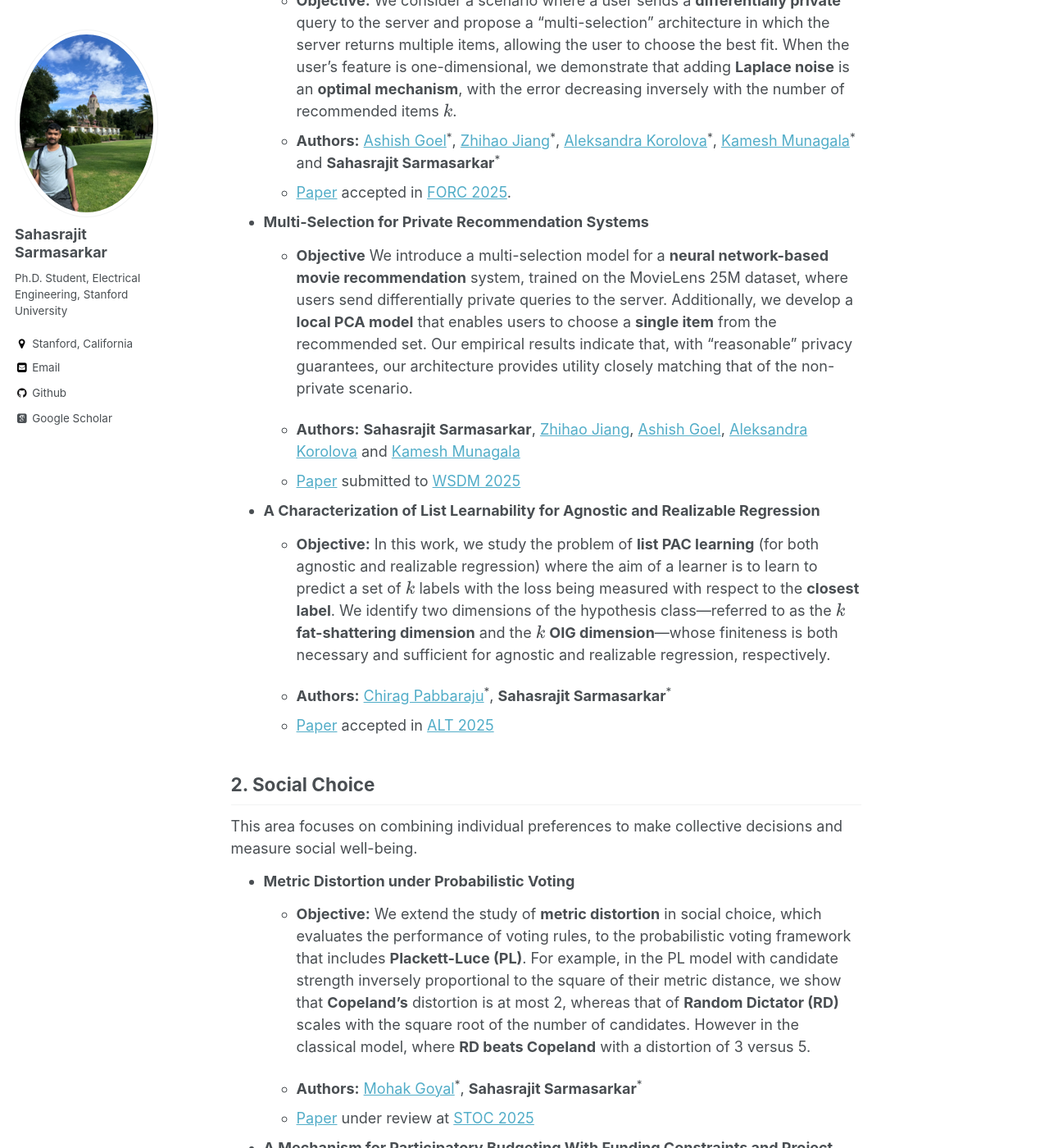
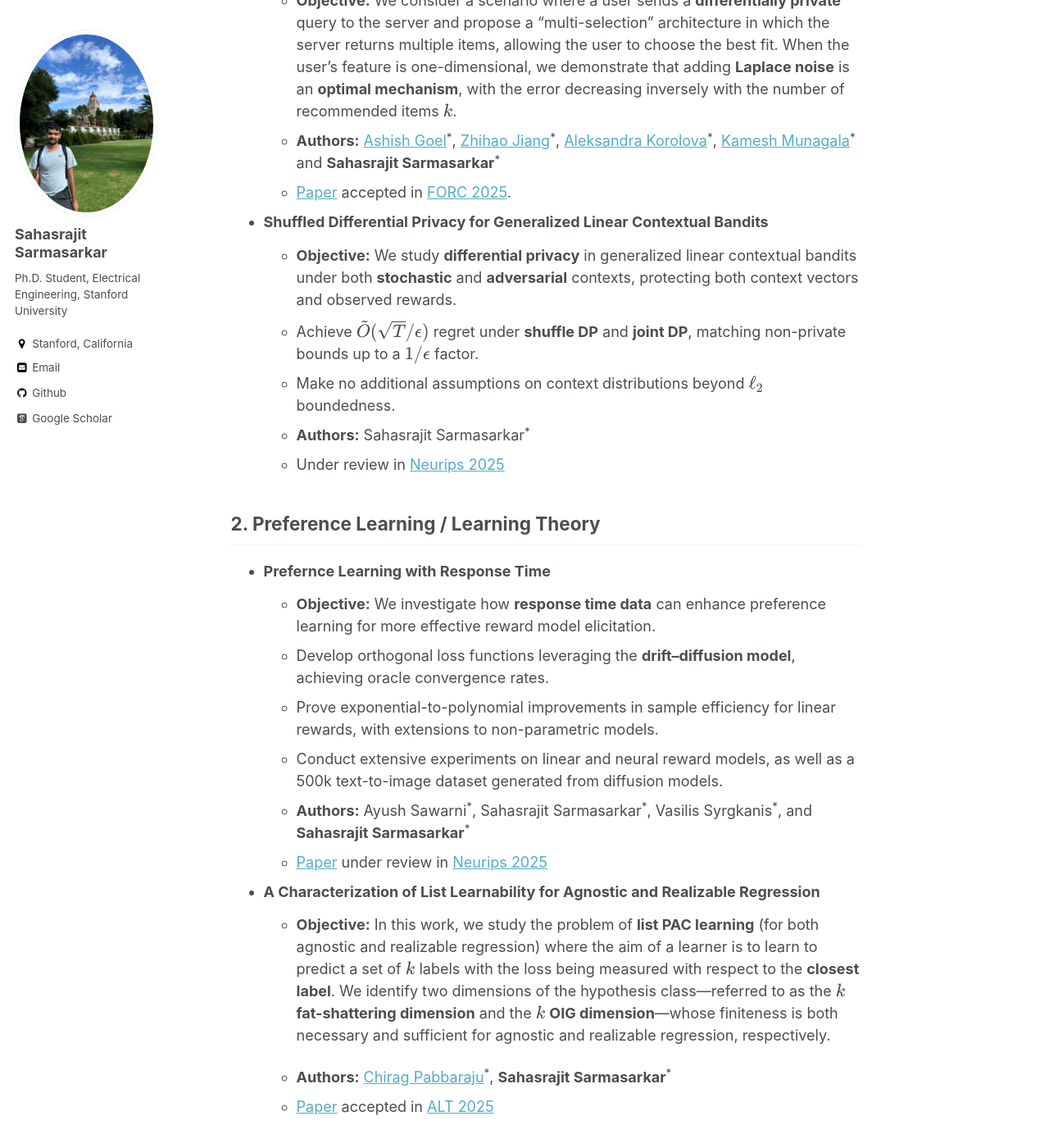
Before and after one commit to Sahasrajit123/Sahasrajit123.github.io, a Jekyll site: the page built from _pages/research.md, in a window 1280 px wide and 1400 px high, scrolled down 457 px. Shown: the whole window at 82% size. Built offline with Jekyll 4.4.1, drawn with Linux system fonts in a browser that asks for light colours; some web fonts are replaced; formulas are drawn with MathJax 3; some of the changed text lies outside the part shown.

```diff
--- a/_pages/research.md
+++ b/_pages/research.md
@@ -16,7 +16,7 @@ My research work at Stanford may be broadly classfied into two groups a) **socia
 
 
 
-<h2 style="text-align: left;">1. Machine Learning</h2>
+<h2 style="text-align: left;">1. Differential Privacy</h2>
 
 
 In this work, we focus on prediction of multiple $k$ items that maybe useful for recommendation systems.
@@ -27,12 +27,24 @@ In this work, we focus on prediction of multiple $k$ items that maybe useful for
     * **Authors:** [Ashish Goel](https://web.stanford.edu/~ashishg/)<sup>*</sup>, [Zhihao Jiang](https://sites.google.com/view/zhihaojiang)<sup>*</sup>, [Aleksandra Korolova](https://www.korolova.com/)<sup>*</sup>, [Kamesh Munagala](https://www.kameshmunagala.org/)<sup>*</sup> and **Sahasrajit Sarmasarkar**<sup>*</sup>
     * [Paper](https://arxiv.org/abs/2407.14641) accepted in [FORC 2025](https://responsiblecomputing.org/forc-2025/).
 
-- **Multi-Selection for Private Recommendation Systems**
+- **Shuffled Differential Privacy for Generalized Linear Contextual Bandits**
 
-    * **Objective** We introduce a multi-selection model for a **neural network-based movie recommendation** system, trained on the MovieLens 25M dataset, where users send differentially private queries to the server. Additionally, we develop a **local PCA model** that enables users to choose a **single item** from the recommended set. Our empirical results indicate that, with "reasonable" privacy guarantees, our architecture provides utility closely matching that of the non-private scenario.
+    * **Objective:** We study **differential privacy** in generalized linear contextual bandits under both **stochastic** and **adversarial** contexts, protecting both context vectors and observed rewards.
+    * Achieve $\tilde{O}(\sqrt{T}/\epsilon)$ regret under **shuffle DP** and **joint DP**, matching non-private bounds up to a $1/\epsilon$ factor.
+    * Make no additional assumptions on context distributions beyond $\ell_2$ boundedness.
+    * **Authors:** Sahasrajit Sarmasarkar<sup>*</sup>
+    * Under review in [Neurips 2025](https://neurips.cc/Conferences/2025)
 
-    * **Authors:** **Sahasrajit Sarmasarkar**, [Zhihao Jiang](https://sites.google.com/view/zhihaojiang), [Ashish Goel](https://web.stanford.edu/~ashishg/), [Aleksandra Korolova](https://www.korolova.com/) and [Kamesh Munagala](https://www.kameshmunagala.org/)
-    * [Paper](https://drive.google.com/file/d/1qE1O2IMk8NjvMG_4jZIUqcdPhbB6Aoai/view?usp=sharing) submitted to [WSDM 2025](https://www.wsdm-conference.org/2025/)
+<h2 style="text-align: left;">2. Preference Learning / Learning Theory </h2>
+
+- **Prefernce Learning with Response Time**
+
+    * **Objective:** We investigate how **response time data** can enhance preference learning for more effective reward model elicitation.
+    * Develop orthogonal loss functions leveraging the **drift–diffusion model**, achieving oracle convergence rates.
+    * Prove exponential-to-polynomial improvements in sample efficiency for linear rewards, with extensions to non-parametric models.
+    * Conduct extensive experiments on linear and neural reward models, as well as a 500k text-to-image dataset generated from diffusion models.
+    * **Authors:** Ayush Sawarni<sup>*</sup>, Sahasrajit Sarmasarkar<sup>*</sup>, Vasilis Syrgkanis<sup>*</sup>, and **Sahasrajit Sarmasarkar**<sup>*</sup>
+    * [Paper](https://arxiv.org/pdf/2505.22820) under review in [Neurips 2025](https://neurips.cc/Conferences)
 
 - **A Characterization of List Learnability for Agnostic and Realizable Regression**
 
@@ -41,7 +53,7 @@ In this work, we focus on prediction of multiple $k$ items that maybe useful for
     * **Authors:** [Chirag Pabbaraju](https://web.stanford.edu/~cpabbara/)<sup>*</sup>, **Sahasrajit Sarmasarkar**<sup>*</sup>
     * [Paper](https://arxiv.org/pdf/2409.19218) accepted in [ALT 2025](http://algorithmiclearningtheory.org/alt2025/)
 
-<h2 style="text-align: left;">2. Social Choice</h2>
+<h2 style="text-align: left;">3. Social Choice</h2>
 
 This area focuses on combining individual preferences to make collective decisions and measure social well-being.
 
@@ -50,7 +62,7 @@ This area focuses on combining individual preferences to make collective decisio
     * **Objective:** We extend the study of **metric distortion** in social choice, which evaluates the performance of voting rules, to the probabilistic voting framework that includes **Plackett-Luce (PL)**. For example, in the PL model with candidate strength inversely proportional to the square of their metric distance, we show that **Copeland's** distortion is at most 2, whereas that of **Random Dictator (RD)** scales with the square root of the number of candidates. However in the classical model, where **RD beats Copeland** with a distortion of 3 versus 5.
 
     * **Authors:** [Mohak Goyal](https://sites.google.com/view/mohakg/)<sup>*</sup>, **Sahasrajit Sarmasarkar**<sup>*</sup>
-    * [Paper](https://arxiv.org/abs/2405.14223) under review at [STOC 2025](https://acm-stoc.org/stoc2025/)
+    * [Paper](https://arxiv.org/abs/2405.14223) accepted at [EC 2025](https://ec25.sigecom.org/)
 
 - **A Mechanism for Participatory Budgeting With Funding Constraints and Project Interactions**
 
```
Also changed, not shown: _pages/publications.md (+6 -8 lines), 1 other file.
